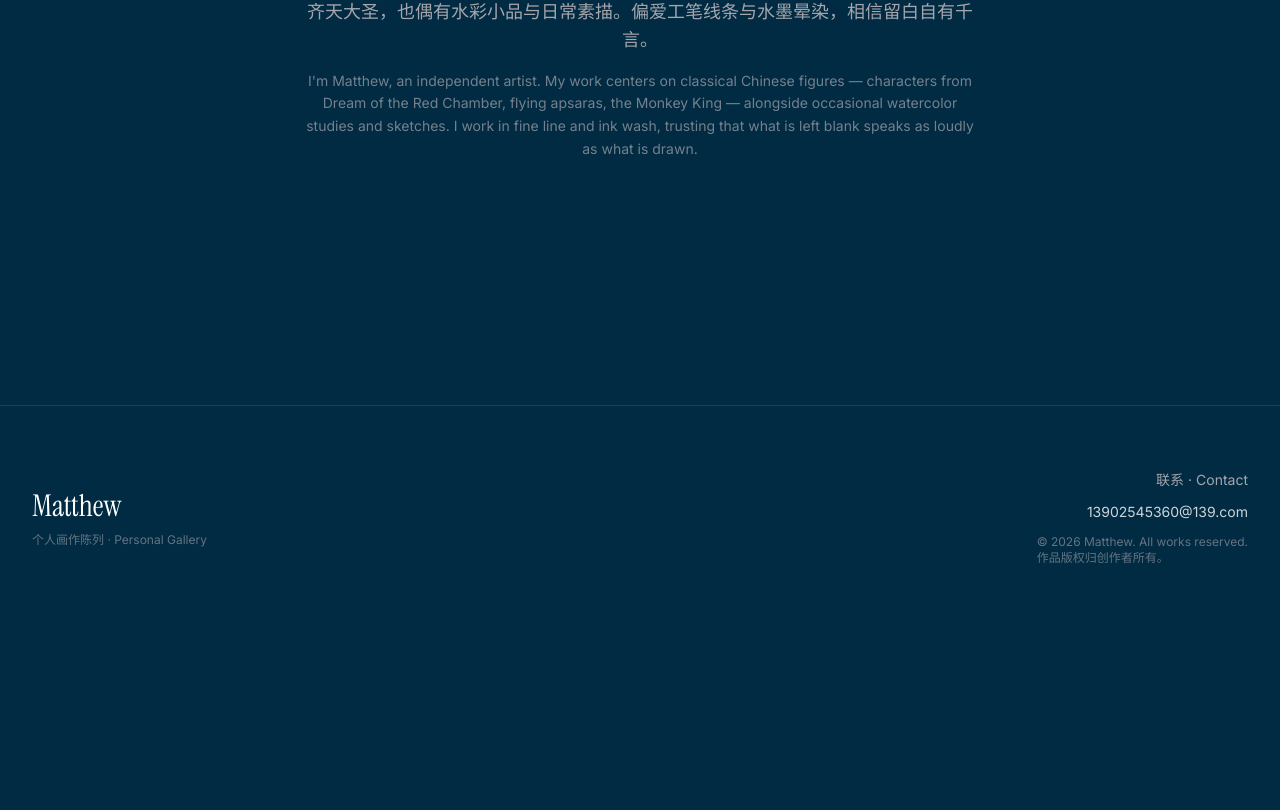
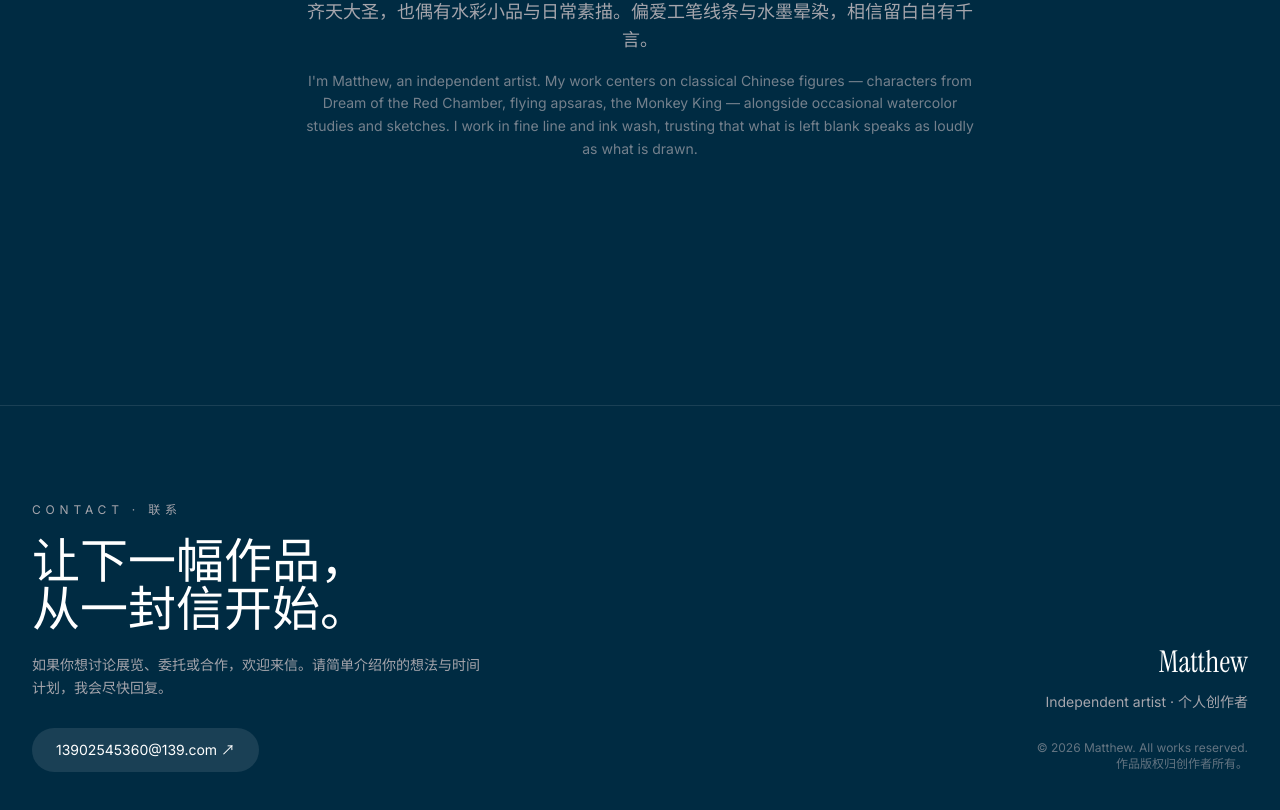
Before and after one commit to Mateo223518/Creation, a React (Vite) app: page / in a window 1280 px wide. Shown: the part 1995-2805 px from the top of the page. Before the commit the page ends 2625 px from the top, so only its background shows below. Built offline with nearby package versions, Linux system fonts and the light colour scheme; the HTML template or start-up script is replaced by a standard one.

Commit message:
refactor: clarify contact section

```diff
--- a/src/components/Footer.tsx
+++ b/src/components/Footer.tsx
@@ -1,15 +1,45 @@
 export function Footer() {
   return (
-    <footer id="contact" className="relative z-10 border-t border-white/10 px-8 py-16">
-      <div className="mx-auto flex max-w-7xl flex-col items-center justify-between gap-8 md:flex-row">
-        <div>
-          <span className="text-3xl text-foreground" style={{ fontFamily: "'Instrument Serif', serif" }}>Matthew</span>
-          <p className="mt-2 text-xs text-muted-foreground/60">个人画作陈列 · Personal Gallery</p>
+    <footer
+      id="contact"
+      className="relative z-10 border-t border-white/10 px-6 py-20 md:px-8 md:py-24"
+    >
+      <div className="mx-auto grid max-w-7xl gap-12 md:grid-cols-[1fr_auto] md:items-end">
+        <div className="max-w-xl">
+          <p className="mb-5 text-xs uppercase tracking-[0.4em] text-muted-foreground">
+            Contact · 联系
+          </p>
+          <h2
+            className="text-4xl leading-tight text-foreground md:text-5xl"
+            style={{ fontFamily: "'Instrument Serif', serif" }}
+          >
+            让下一幅作品，<br />
+            从一封信开始。
+          </h2>
+          <p className="mt-5 max-w-md text-sm leading-relaxed text-muted-foreground">
+            如果你想讨论展览、委托或合作，欢迎来信。请简单介绍你的想法与时间计划，我会尽快回复。
+          </p>
+          <a
+            href="mailto:13902545360@139.com"
+            className="mt-7 inline-flex rounded-full bg-white/10 px-6 py-3 text-sm text-foreground transition-colors hover:bg-white/20 focus-visible:outline-none focus-visible:ring-2 focus-visible:ring-white"
+          >
+            13902545360@139.com ↗
+          </a>
         </div>
-        <div className="flex flex-col items-center gap-3 md:items-end">
-          <p className="text-sm text-muted-foreground">联系 · Contact</p>
-          <a href="mailto:13902545360@139.com" className="text-sm text-foreground/80 transition-colors hover:text-foreground focus-visible:outline-none focus-visible:ring-2 focus-visible:ring-white">13902545360@139.com</a>
-          <p className="text-xs text-muted-foreground/60">© {new Date().getFullYear()} Matthew. All works reserved.<br />作品版权归创作者所有。</p>
+
+        <div className="flex flex-col gap-3 text-sm text-muted-foreground md:items-end">
+          <span
+            className="text-3xl text-foreground"
+            style={{ fontFamily: "'Instrument Serif', serif" }}
+          >
+            Matthew
+          </span>
+          <p>Independent artist · 个人创作者</p>
+          <p className="pt-4 text-xs text-muted-foreground/60 md:text-right">
+            © {new Date().getFullYear()} Matthew. All works reserved.
+            <br />
+            作品版权归创作者所有。
+          </p>
         </div>
       </div>
     </footer>
```
